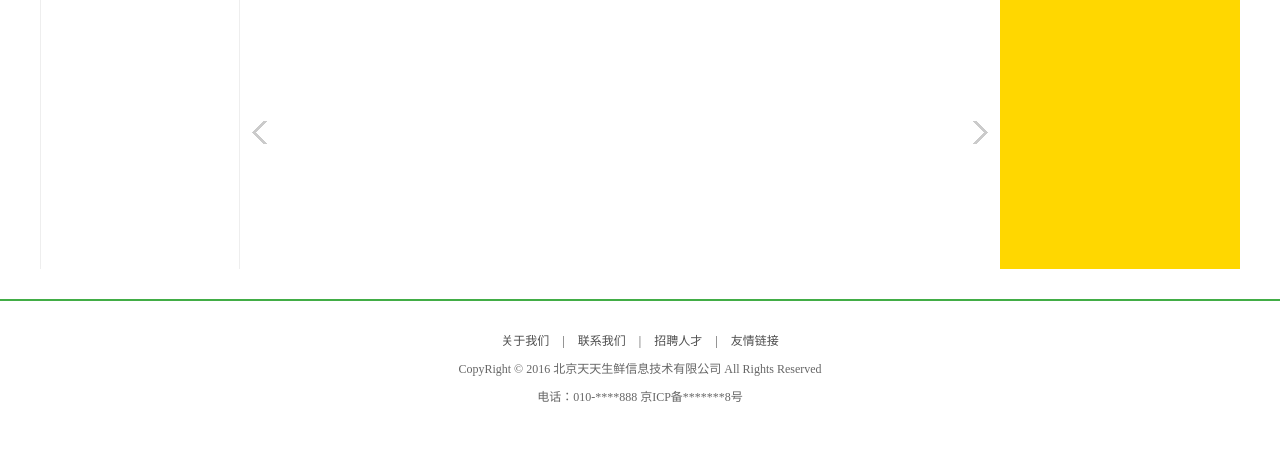
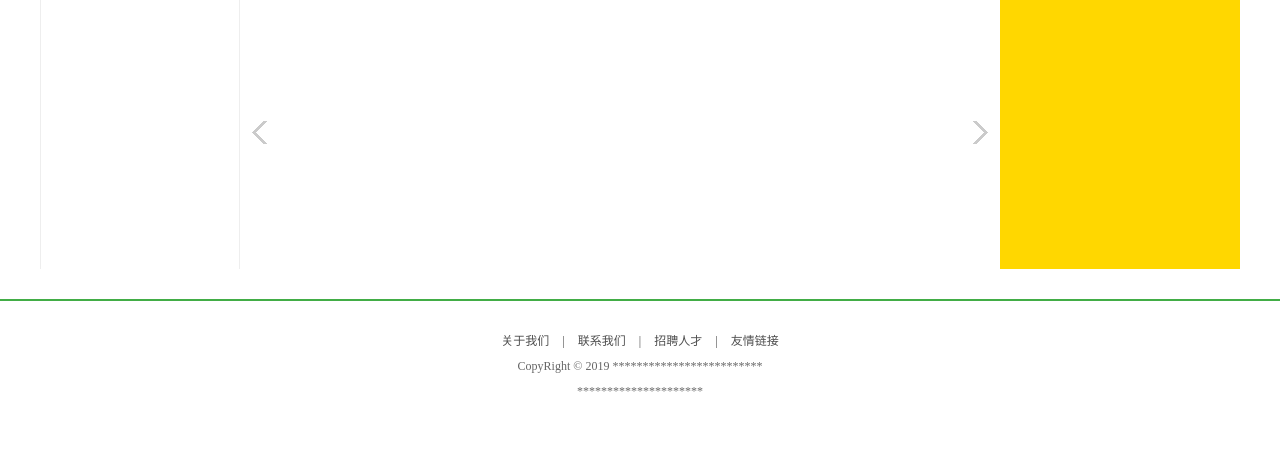
Before and after one commit to Ivy-1996/fresh, a Django app: page / in a window 1280 px wide. Shown: the part 188-649 px from the top of the page. Run offline with Django 3.2, Linux system fonts and the light colour scheme; data that the repository does not hold is empty; parts of the project's set-up code (start-up, migrations or seed data) failed here and were passed over.

Commit message:
update template

```diff
--- a/fresh/settings.py
+++ b/fresh/settings.py
@@ -189,8 +189,8 @@ DEFAULT_FILE_STORAGE = 'utils.storage.FdfsStorage'
 HAYSTACK_CONNECTIONS = {
     'default': {
         # 使用whoosh引擎
-        # 'ENGINE': 'haystack.backends.whoosh_backend.WhooshEngine',
-        'ENGINE': 'haystack.backends.whoosh_cn_backend.WhooshEngine',
+        'ENGINE': 'haystack.backends.whoosh_backend.WhooshEngine',
+        # 'ENGINE': 'haystack.backends.whoosh_cn_backend.WhooshEngine',
         # 索引文件路径
         'PATH': os.path.join(os.path.dirname(__file__), 'whoosh_index'),
     },
--- a/templates/base.html
+++ b/templates/base.html
@@ -79,8 +79,8 @@
         <span>|</span>
         <a href="#">友情链接</a>
     </div>
-    <p>CopyRight © 2016 北京天天生鲜信息技术有限公司 All Rights Reserved</p>
-    <p>电话：010-****888 京ICP备*******8号</p>
+    <p>CopyRight © 2019 *************************</p>
+    <p>*********************</p>
 </div>
 
 {#网页底部div元素#}
```
